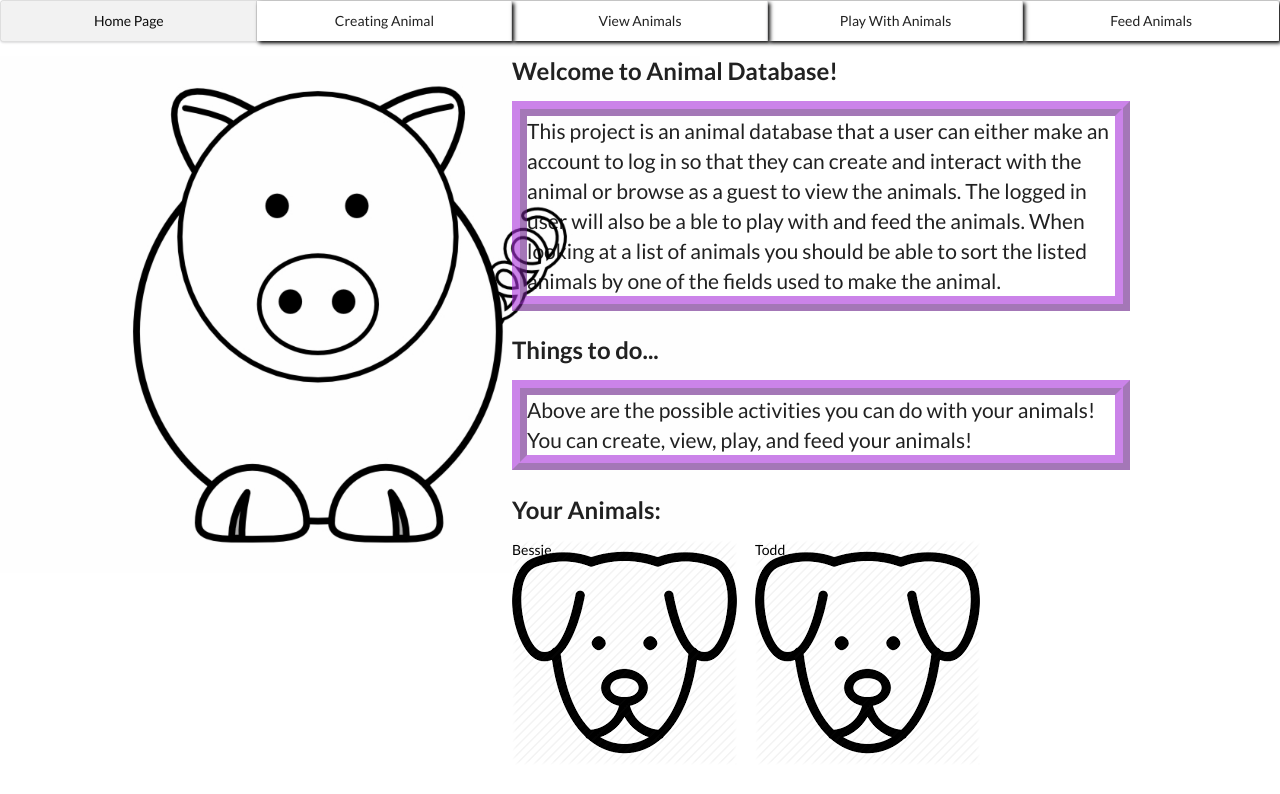
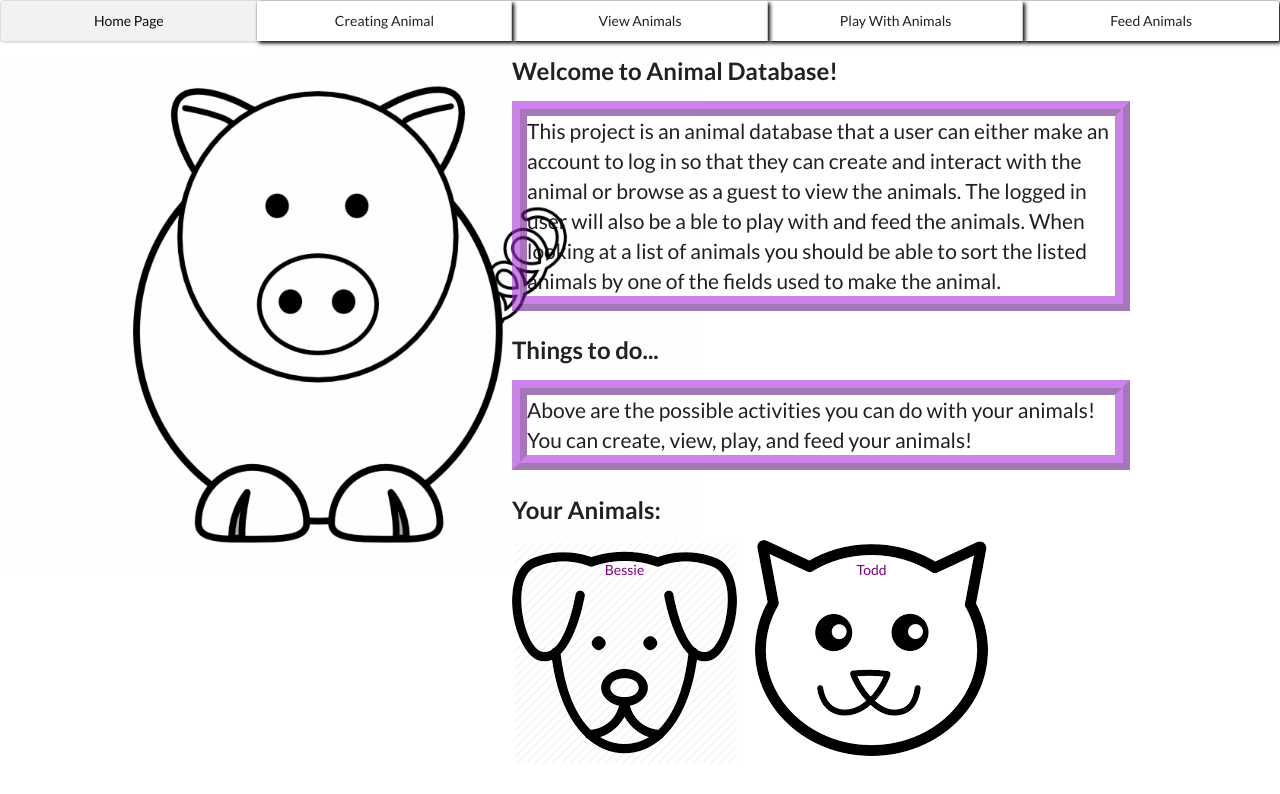
Before and after one commit to Bluealternate/CS320Project, a plain HTML site: page WorkFolder/HTMLFiles/MainPage.html in a window 1280 px wide. Drawn offline with nearby package versions, Linux system fonts and the light colour scheme.

Commit message:
More edits to mainPage
Added more links in mainPage, edited the Your Animals Tab.
Seth L

```diff
--- a/WorkFolder/CSSFiles/styles.css
+++ b/WorkFolder/CSSFiles/styles.css
@@ -67,12 +67,28 @@ p {
 .faceButtons a{
   color: black;
   float: left;
-  display: inline;
+  display: inline-block;
   margin-right: 18px;
   background-image: url("../Images/dog_face.png");
   width: 225px;
   height: 225px;
-  text-align: left;
+  text-align: center;
+  -webkit-text-fill-color: purple;
+  padding: 20px 25px;
+}
+
+.faceButtons a.pet2 {
+  color: black;
+  float: left;
+  display: inline-block;
+  margin-right: 18px;
+  background-image: url("../Images/cat_face.png");
+  background-repeat: no-repeat;
+  width: 233px;
+  height: 216px;
+  text-align: center;
+  -webkit-text-fill-color: purple;
+  padding: 20px 25px;
 }
 
 .faceButtons a:hover{
--- a/WorkFolder/HTMLFiles/MainPage.html
+++ b/WorkFolder/HTMLFiles/MainPage.html
@@ -40,7 +40,7 @@
     <h2>Your Animals:</h2>
     <div class = "faceButtons">
       <a href="PlayWithAnimal.html">Bessie</a>
-      <a href="">Todd</a>
+      <a class = "pet2" href="">Todd</a>
 
     </div>
   </div>
```
